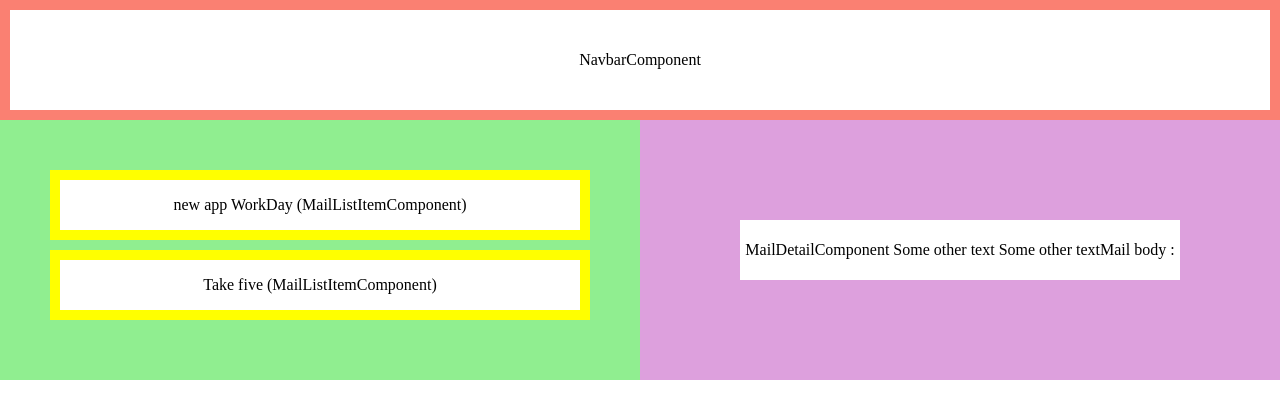
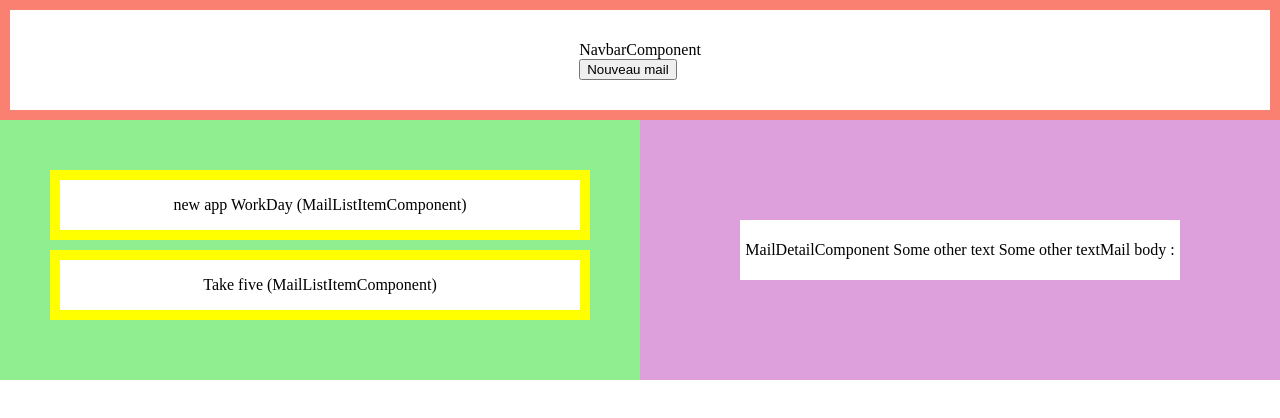
Before and after one commit to TmaAgap2It/FootallGame, an Angular app in the folder web/: page /mail-page in a window 1280 px wide. Shown: the top 418 px of the page. Built offline with nearby package versions, Linux system fonts and the light colour scheme.

Commit message:
add new email popup

```diff
--- a/web/src/app/components/email/mail-nav-bar/mail-nav-bar.component.html
+++ b/web/src/app/components/email/mail-nav-bar/mail-nav-bar.component.html
@@ -1,3 +1,9 @@
 <div class="container">
-    <div class="content">NavbarComponent</div>
+    <div class="content-wrapper">
+        <div class="content">
+            NavbarComponent
+            <br/>
+            <button (click)="newMail()">Nouveau mail</button>
+            </div>
+     </div>
 </div>
--- a/web/src/app/components/email/mail-nav-bar/mail-nav-bar.component.scss
+++ b/web/src/app/components/email/mail-nav-bar/mail-nav-bar.component.scss
@@ -4,7 +4,7 @@
     padding: 10px;
     background-color: salmon;
 
-    .content{
+    .content-wrapper{
         display: flex;
         height: 100%;
         margin-left: auto;
@@ -13,5 +13,9 @@
         justify-content: center;
         flex-wrap: wrap;
         background-color: white;
+
+        .content{
+            display: block;
+        }
     }
 }
--- a/web/src/app/components/email/mail-nav-bar/mail-nav-bar.component.ts
+++ b/web/src/app/components/email/mail-nav-bar/mail-nav-bar.component.ts
@@ -1,4 +1,7 @@
 import { Component } from '@angular/core';
+import { MatDialog } from '@angular/material/dialog';
+import { NewEmailComponent } from '../new-email/new-email.component';
+import { Mail } from 'src/app/model/mail';
 
 @Component({
   selector: 'app-mail-nav-bar',
@@ -6,5 +9,19 @@ import { Component } from '@angular/core';
   styleUrls: ['./mail-nav-bar.component.scss']
 })
 export class MailNavBarComponent {
+  newEmail?:Mail;
 
+  constructor(public dialog: MatDialog){}
+
+  newMail(){
+    const dialogRef = this.dialog.open(NewEmailComponent, {
+      width: '250px',
+      data:new Mail('', '')
+    });
+
+    dialogRef.afterClosed().subscribe(result => {
+      this.newEmail = result;
+      console.log('mail', this.newEmail);
+    });
+  }
 }
--- /dev/null
+++ b/web/src/app/components/email/new-email/new-email.component.html
@@ -0,0 +1,10 @@
+<h1 mat-dialog-title>New email</h1>
+<div mat-dialog-content>
+   <input placeholder="Sujet de l'email" [(ngModel)]="newEmail.subject" />
+   <br/>
+   <textarea placeholder="body de l'email ..." [(ngModel)]="newEmail.body"></textarea>
+</div>
+<div mat-dialog-actions>
+  <button mat-button mat-dialog-close>Annuler</button>
+  <button mat-button [mat-dialog-close]="newEmail" cdkFocusInitial>Envoyer</button>
+</div>
--- /dev/null
+++ b/web/src/app/components/email/new-email/new-email.component.ts
@@ -0,0 +1,16 @@
+import { Component, Inject } from '@angular/core';
+import { MAT_DIALOG_DATA, MatDialogRef } from '@angular/material/dialog';
+import { Mail } from 'src/app/model/mail';
+
+@Component({
+  selector: 'app-new-email',
+  templateUrl: './new-email.component.html',
+  styleUrls: ['./new-email.component.scss']
+})
+export class NewEmailComponent {
+  constructor(public dialogRef: MatDialogRef<NewEmailComponent>,
+    @Inject(MAT_DIALOG_DATA) public newEmail: Mail) { }
+
+
+
+}
```
Also changed, not shown: web/src/app/app.module.ts (+6 -2 lines), web/src/app/components/email/new-email/new-email.component.scss (added), 1 other file (tests, documents, lock files or other folders).
